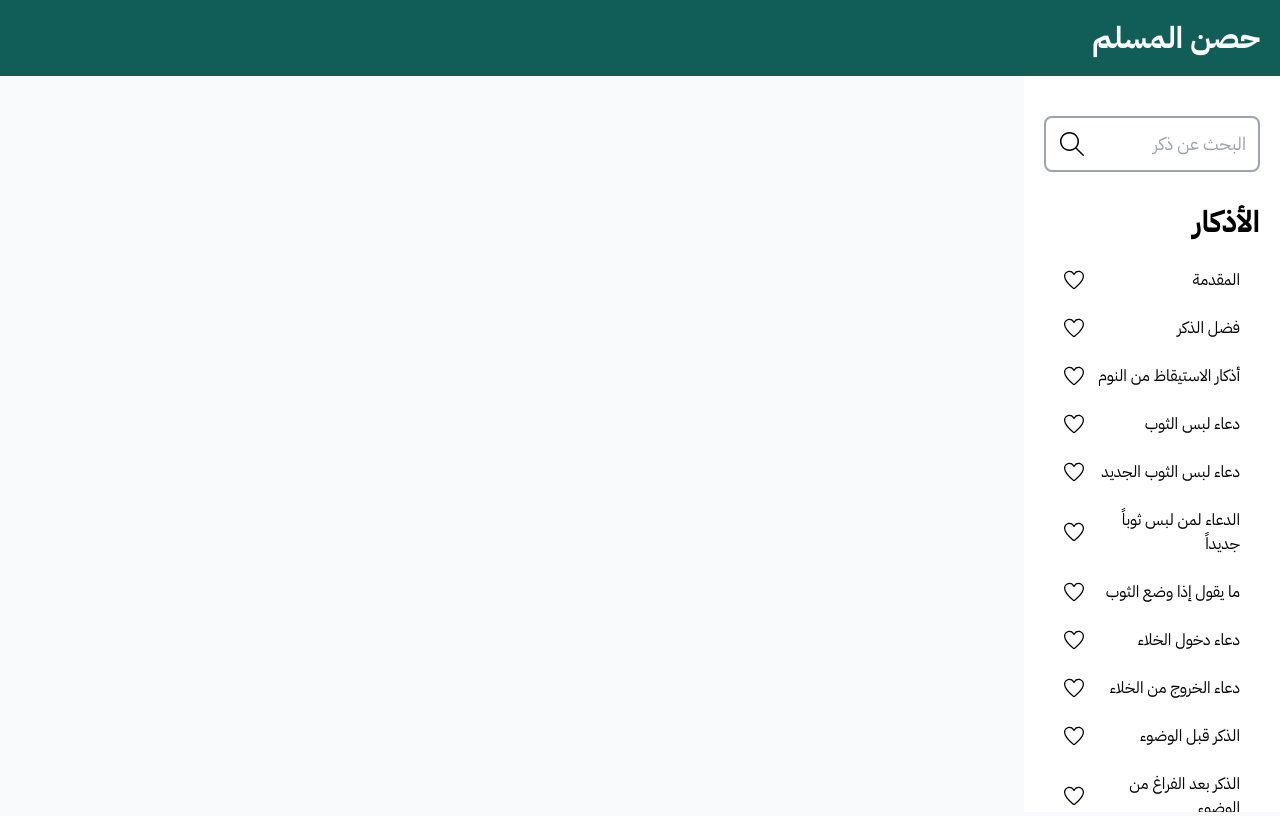
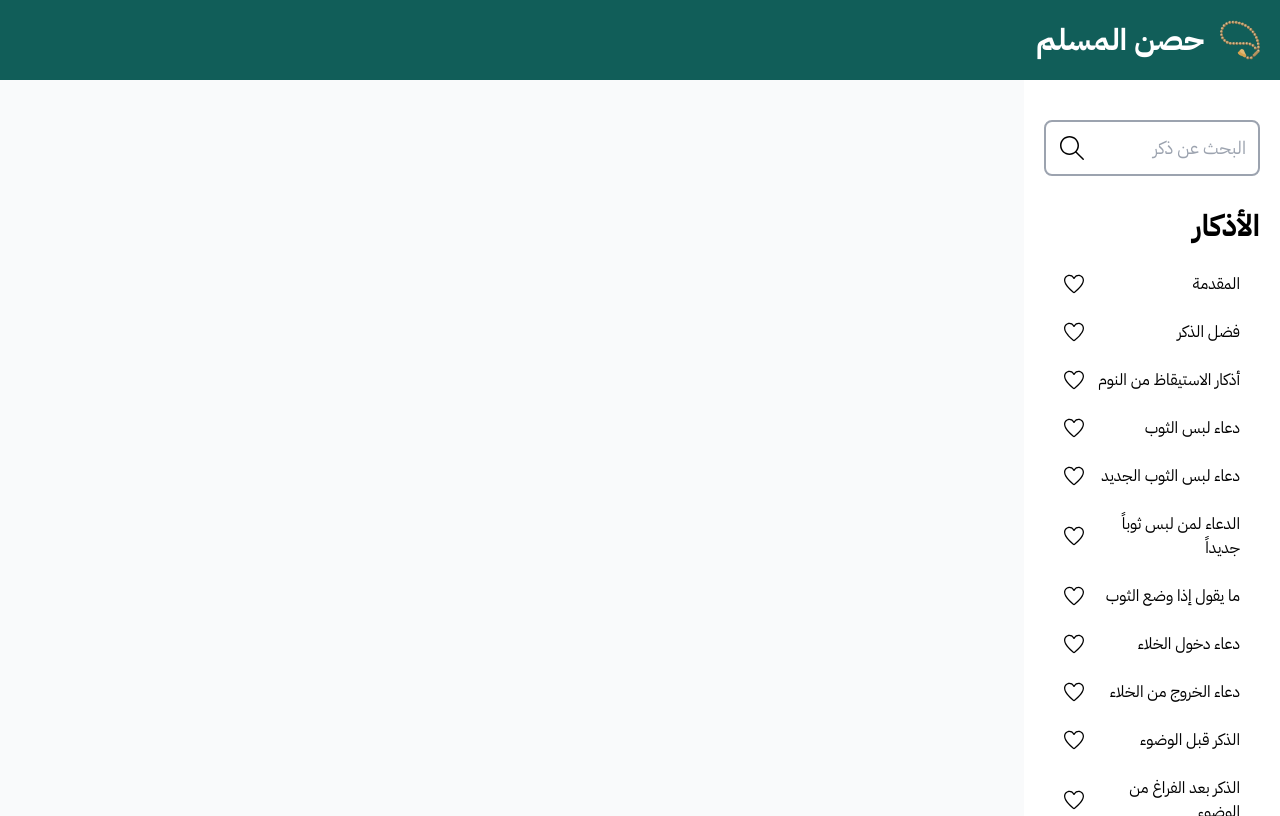
Before and after one commit to mohamedelhefni/muslim-fortress, a Vue app in the folder web/: page / in a window 1280 px wide. Built offline with nearby package versions, Linux system fonts and the light colour scheme.

Commit message:
feat: add site logo

```diff
--- a/web/src/components/Navbar.vue
+++ b/web/src/components/Navbar.vue
@@ -13,7 +13,10 @@
                 @click="() => { uiStore.toggleContent() }">
                 <IconClose class="w-6 h-6 fill-white" />
             </button>
-            <h1 class="font-bold text-3xl text-white">حصن المسلم</h1>
+            <div class="flex items-center">
+                <img src="@/assets/logo.png" alt="logo" class="w-10 h-10 ml-4" />
+                <h1 class="font-bold text-3xl text-white">حصن المسلم</h1>
+            </div>
         </div>
     </nav>
 </template>
```
Also changed, not shown: web/src/assets/logo.png (added).
